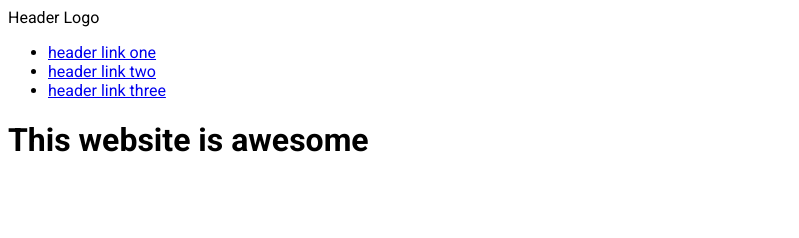
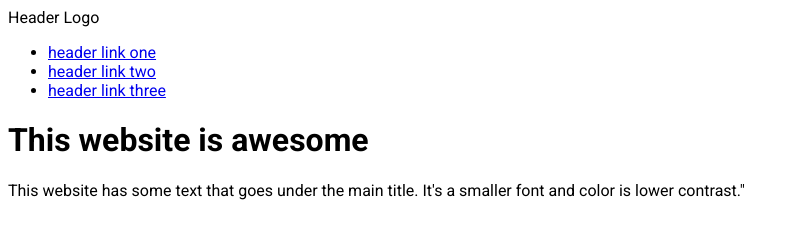
Before and after one commit to emanacost/TOP-Webdev-ful-project, a plain HTML site: page index.html in a window 1280 px wide. Shown: the whole page, without its empty margins (0-799 px from the left). Drawn offline with Linux system fonts and the light colour scheme.

Commit message:
Add paragraph under main title

```diff
--- a/index.html
+++ b/index.html
@@ -18,6 +18,9 @@
         </div>
         <div>
             <h1>This website is awesome</h1>
+            <p>This website has some text that goes under the main title.
+                It's a smaller font and color is lower contrast."
+            </p>
         </div>
     </div>
 </body>
```
